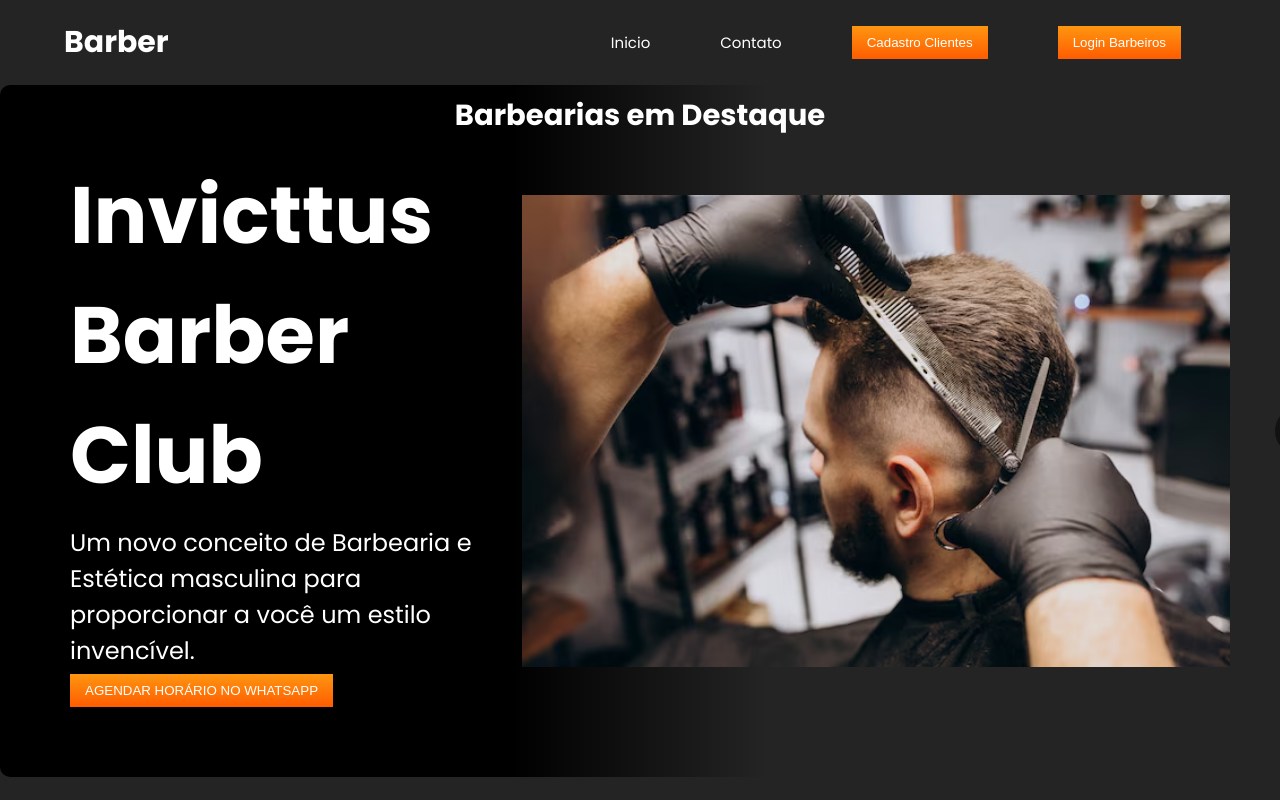
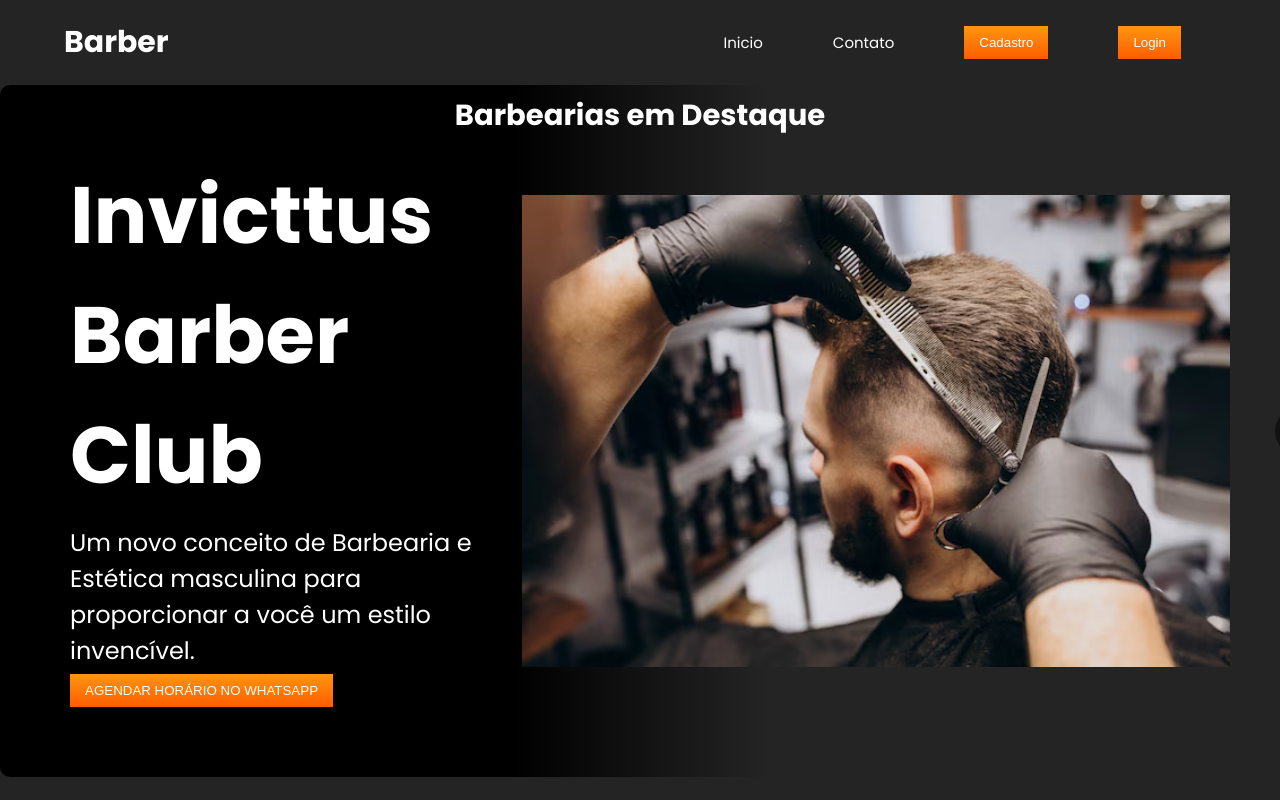
Before and after one commit to Augustus062/barber_service, a website: page index.html in a window 1280 px wide. Shown: the top 800 px of the page. Drawn offline with Linux system fonts and the light colour scheme.

Commit message:
Update index.html

```diff
--- a/index.html
+++ b/index.html
@@ -20,8 +20,8 @@
                         <li><a href="#">Inicio</a></li>
                         <li><a href="#">Contato</a></li>
                        <!-- <li><a href="cadastro-barbearia.html"><button class="cadastro-barbearia">Cadastro Barbearia</button></a></li> -->
-                        <li><a href="/barber_service/js/cadastro.html"><button class="btn-cliente">Cadastro Clientes</button></a></li>
-                        <li><a href="./js/login-barbeiro.html"><button class="btn-login">Login Barbeiros</button></a></li>
+                        <li><a href="/barber_service/js/cadastro.html"><button class="btn-cliente">Cadastro</button></a></li>
+                        <li><a href="./js/login-barbeiro.html"><button class="btn-login">Login</button></a></li>
                        <!-- <li><a href="#"><button class="btn-gradiente">Começar</button></a></li> -->
                     </ul>
                     <div class="menu-icon">
```
